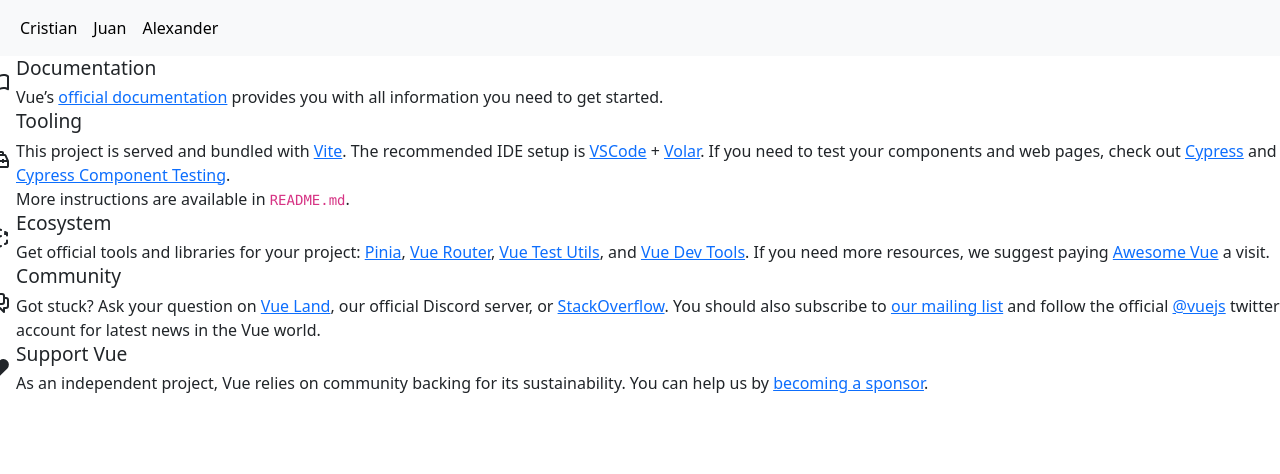
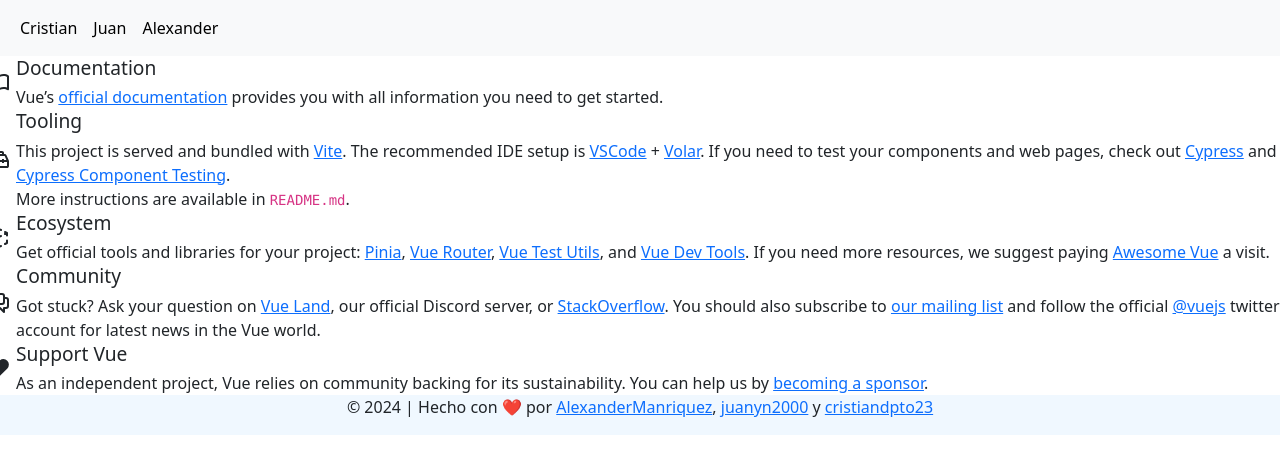
Before and after one commit to AlexanderManriquez/25-10-24, a Vue app: page / in a window 1280 px wide. Shown: the top 474 px of the page. Built offline with nearby package versions, Linux system fonts and the light colour scheme.

Commit message:
añade footer

```diff
--- a/src/App.vue
+++ b/src/App.vue
@@ -1,6 +1,7 @@
 <script setup>
 import { RouterLink, RouterView } from "vue-router";
 import AlexanderView from "./views/AlexanderView.vue";
+import Footer from "./components/Footer.vue";
 
 </script>
 
@@ -39,6 +40,7 @@
 
   <RouterView />
 
+  <Footer />
 </template>
 
 <style scoped>
--- /dev/null
+++ b/src/components/Footer.vue
@@ -0,0 +1,28 @@
+<script>
+export default {
+    name: 'Footer',
+    data() {
+        return {};
+    },
+};
+</script>
+
+<template>
+    <footer class="footer">
+        <p>
+            © 2024 | Hecho con ❤️ por
+            <a href="https://github.com/AlexanderManriquez" target="_blank" rel="noopener noreferrer">AlexanderManriquez</a>, <a href="https://github.com/juanyn2000" target="_blank" rel="noopener noreferrer">juanyn2000</a> y
+            <a href="https://github.com/cristiandpto23" target="_blank" rel="noopener noreferrer">cristiandpto23</a>
+        </p>
+    </footer>
+</template>
+
+<style scoped>
+.footer {
+    background-color: aliceblue;
+    display: flex;
+    text-align: center;
+    align-items: center;
+    justify-content: center;
+}
+</style>
```
